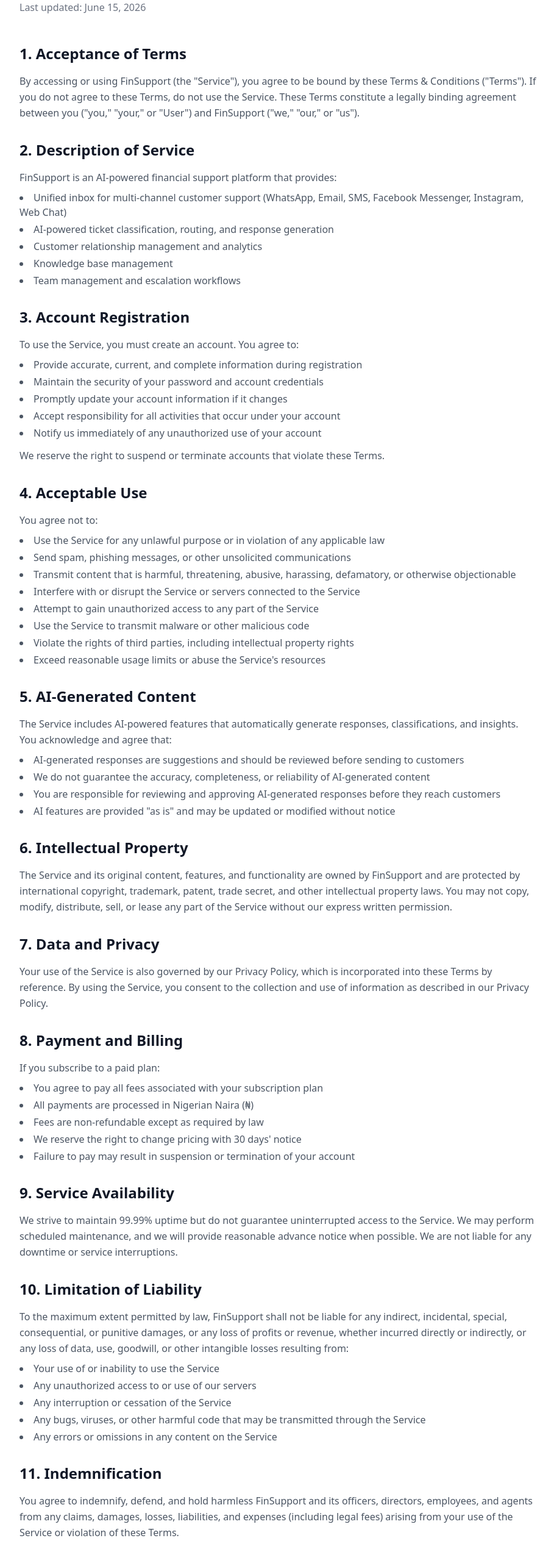
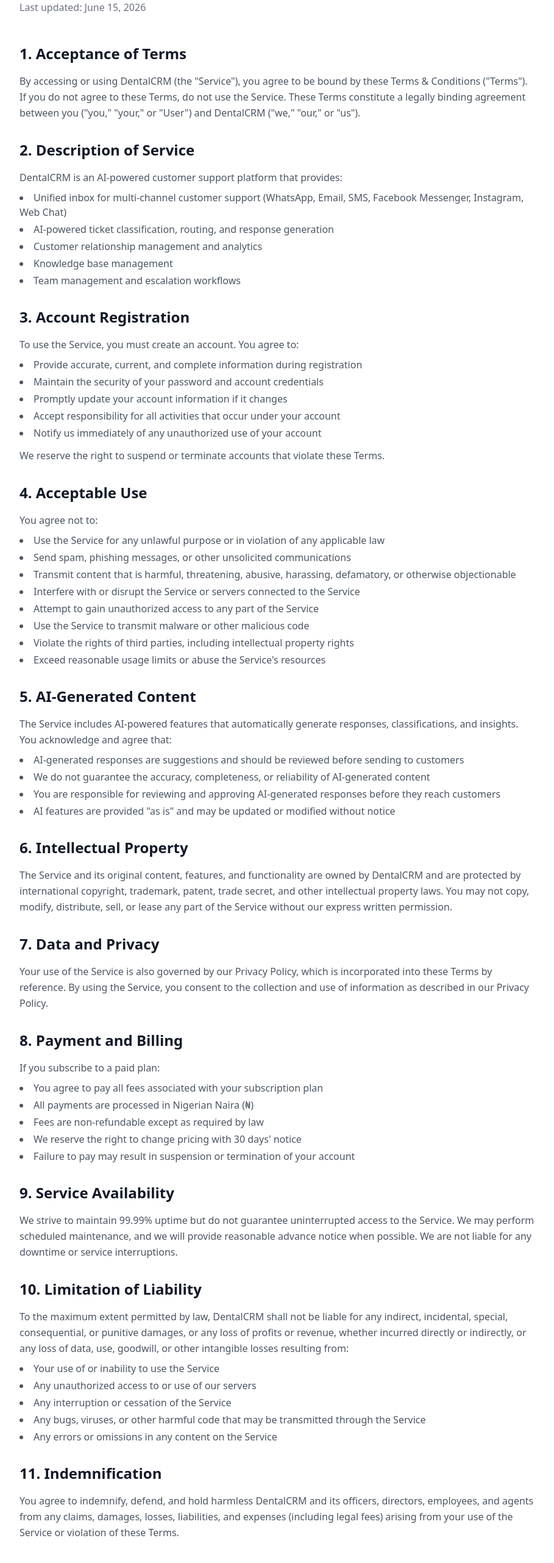
Before and after one commit to glorino/finsupport, a Next.js app: page /terms in a window 1280 px wide. Shown: the part 160-2723 px from the top of the page at 61% size, without its empty margins (184-1093 px from the left). Built offline with nearby package versions, Linux system fonts and the light colour scheme.

Commit message:
Convert terms/privacy pages to client components with i18n

```diff
--- a/src/app/privacy/page.tsx
+++ b/src/app/privacy/page.tsx
@@ -1,6 +1,10 @@
+"use client";
+
 import Link from "next/link";
+import { useLang } from "@/lib/i18n/context";
 
 export default function PrivacyPolicyPage() {
+  const { t } = useLang();
   return (
     <div className="min-h-screen bg-white">
       <div className="max-w-4xl mx-auto px-6 py-16">
@@ -8,10 +12,10 @@
         <div className="mb-12">
           <Link href="/" className="inline-flex items-center gap-2 text-sm text-gray-500 hover:text-gray-900 mb-6 transition">
             <svg className="w-4 h-4" fill="none" stroke="currentColor" viewBox="0 0 24 24"><path strokeLinecap="round" strokeLinejoin="round" strokeWidth={2} d="M15 19l-7-7 7-7" /></svg>
-            Back to Home
+            {t("misc.backToHome")}
           </Link>
-          <h1 className="text-4xl font-bold text-gray-900 mb-3">Privacy Policy</h1>
-          <p className="text-gray-500">Last updated: June 15, 2026</p>
+          <h1 className="text-4xl font-bold text-gray-900 mb-3">{t("misc.privacyPolicy")}</h1>
+          <p className="text-gray-500">{t("misc.lastUpdated")}</p>
         </div>
 
         {/* Content */}
@@ -19,7 +23,7 @@
           <section>
             <h2 className="text-2xl font-bold text-gray-900 mb-4">1. Introduction</h2>
             <p className="text-gray-600 leading-relaxed">
-              Welcome to FinSupport (&quot;we,&quot; &quot;our,&quot; or &quot;us&quot;). We are committed to protecting your personal information and your right to privacy. This Privacy Policy explains how we collect, use, disclose, and safeguard your information when you use our financial support platform and related services (collectively, the &quot;Service&quot;).
+              Welcome to DentalCRM (&quot;we,&quot; &quot;our,&quot; or &quot;us&quot;). We are committed to protecting your personal information and your right to privacy. This Privacy Policy explains how we collect, use, disclose, and safeguard your information when you use our customer support platform and related services (collectively, the &quot;Service&quot;).
             </p>
             <p className="text-gray-600 leading-relaxed mt-3">
               By using the Service, you agree to the collection and use of information in accordance with this policy. If you do not agree with the terms of this policy, please do not access the Service.
@@ -166,7 +170,7 @@
               If you have questions about this Privacy Policy, please contact us at:
             </p>
             <div className="mt-3 p-4 bg-gray-50 rounded-xl">
-              <p className="text-gray-700 font-medium">FinSupport</p>
+              <p className="text-gray-700 font-medium">DentalCRM</p>
               <p className="text-gray-600">Email: info@glopresc.com</p>
               <p className="text-gray-600">Phone: +234 905 998 0991</p>
             </div>
--- a/src/app/terms/page.tsx
+++ b/src/app/terms/page.tsx
@@ -1,6 +1,11 @@
+"use client";
+
 import Link from "next/link";
+import { useLang } from "@/lib/i18n/context";
 
 export default function TermsPage() {
+  const { t, locale } = useLang();
+
   return (
     <div className="min-h-screen bg-white">
       <div className="max-w-4xl mx-auto px-6 py-16">
@@ -8,10 +13,10 @@
         <div className="mb-12">
           <Link href="/" className="inline-flex items-center gap-2 text-sm text-gray-500 hover:text-gray-900 mb-6 transition">
             <svg className="w-4 h-4" fill="none" stroke="currentColor" viewBox="0 0 24 24"><path strokeLinecap="round" strokeLinejoin="round" strokeWidth={2} d="M15 19l-7-7 7-7" /></svg>
-            Back to Home
+            {t("misc.backToHome")}
           </Link>
-          <h1 className="text-4xl font-bold text-gray-900 mb-3">Terms &amp; Conditions</h1>
-          <p className="text-gray-500">Last updated: June 15, 2026</p>
+          <h1 className="text-4xl font-bold text-gray-900 mb-3">{t("misc.terms")}</h1>
+          <p className="text-gray-500">{t("misc.lastUpdated")}</p>
         </div>
 
         {/* Content */}
@@ -19,14 +24,14 @@
           <section>
             <h2 className="text-2xl font-bold text-gray-900 mb-4">1. Acceptance of Terms</h2>
             <p className="text-gray-600 leading-relaxed">
-              By accessing or using FinSupport (the &quot;Service&quot;), you agree to be bound by these Terms &amp; Conditions (&quot;Terms&quot;). If you do not agree to these Terms, do not use the Service. These Terms constitute a legally binding agreement between you (&quot;you,&quot; &quot;your,&quot; or &quot;User&quot;) and FinSupport (&quot;we,&quot; &quot;our,&quot; or &quot;us&quot;).
+              By accessing or using DentalCRM (the &quot;Service&quot;), you agree to be bound by these Terms &amp; Conditions (&quot;Terms&quot;). If you do not agree to these Terms, do not use the Service. These Terms constitute a legally binding agreement between you (&quot;you,&quot; &quot;your,&quot; or &quot;User&quot;) and DentalCRM (&quot;we,&quot; &quot;our,&quot; or &quot;us&quot;).
             </p>
           </section>
 
           <section>
             <h2 className="text-2xl font-bold text-gray-900 mb-4">2. Description of Service</h2>
             <p className="text-gray-600 leading-relaxed">
-              FinSupport is an AI-powered financial support platform that provides:
+              DentalCRM is an AI-powered customer support platform that provides:
             </p>
             <ul className="list-disc list-inside text-gray-600 mt-2 space-y-1">
               <li>Unified inbox for multi-channel customer support (WhatsApp, Email, SMS, Facebook Messenger, Instagram, Web Chat)</li>
@@ -85,7 +90,7 @@
           <section>
             <h2 className="text-2xl font-bold text-gray-900 mb-4">6. Intellectual Property</h2>
             <p className="text-gray-600 leading-relaxed">
-              The Service and its original content, features, and functionality are owned by FinSupport and are protected by international copyright, trademark, patent, trade secret, and other intellectual property laws. You may not copy, modify, distribute, sell, or lease any part of the Service without our express written permission.
+              The Service and its original content, features, and functionality are owned by DentalCRM and are protected by international copyright, trademark, patent, trade secret, and other intellectual property laws. You may not copy, modify, distribute, sell, or lease any part of the Service without our express written permission.
             </p>
           </section>
 
@@ -120,7 +125,7 @@
           <section>
             <h2 className="text-2xl font-bold text-gray-900 mb-4">10. Limitation of Liability</h2>
             <p className="text-gray-600 leading-relaxed">
-              To the maximum extent permitted by law, FinSupport shall not be liable for any indirect, incidental, special, consequential, or punitive damages, or any loss of profits or revenue, whether incurred directly or indirectly, or any loss of data, use, goodwill, or other intangible losses resulting from:
+              To the maximum extent permitted by law, DentalCRM shall not be liable for any indirect, incidental, special, consequential, or punitive damages, or any loss of profits or revenue, whether incurred directly or indirectly, or any loss of data, use, goodwill, or other intangible losses resulting from:
             </p>
             <ul className="list-disc list-inside text-gray-600 mt-2 space-y-1">
               <li>Your use of or inability to use the Service</li>
@@ -134,7 +139,7 @@
           <section>
             <h2 className="text-2xl font-bold text-gray-900 mb-4">11. Indemnification</h2>
             <p className="text-gray-600 leading-relaxed">
-              You agree to indemnify, defend, and hold harmless FinSupport and its officers, directors, employees, and agents from any claims, damages, losses, liabilities, and expenses (including legal fees) arising from your use of the Service or violation of these Terms.
+              You agree to indemnify, defend, and hold harmless DentalCRM and its officers, directors, employees, and agents from any claims, damages, losses, liabilities, and expenses (including legal fees) arising from your use of the Service or violation of these Terms.
             </p>
           </section>
 
@@ -170,7 +175,7 @@
               If you have questions about these Terms, please contact us at:
             </p>
             <div className="mt-3 p-4 bg-gray-50 rounded-xl">
-              <p className="text-gray-700 font-medium">FinSupport</p>
+              <p className="text-gray-700 font-medium">DentalCRM</p>
               <p className="text-gray-600">Email: info@glopresc.com</p>
               <p className="text-gray-600">Phone: +234 905 998 0991</p>
             </div>
```
